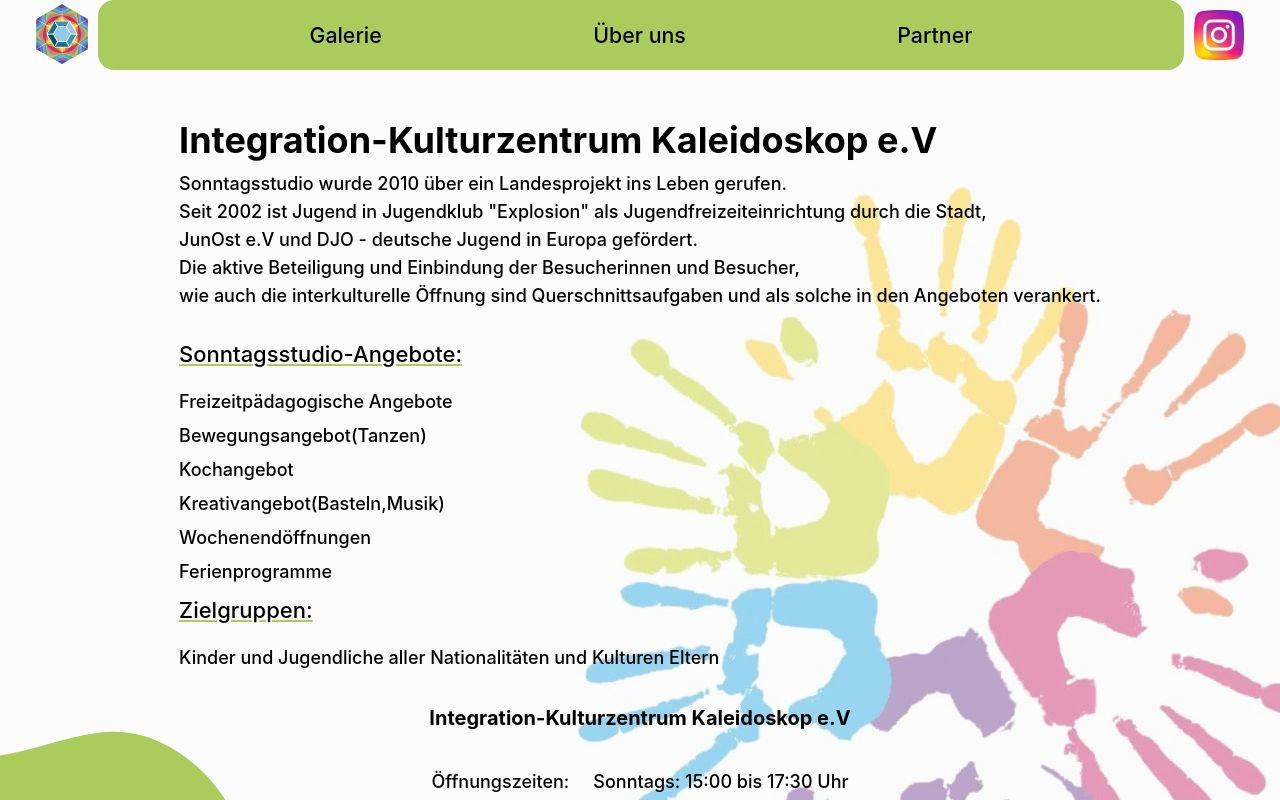
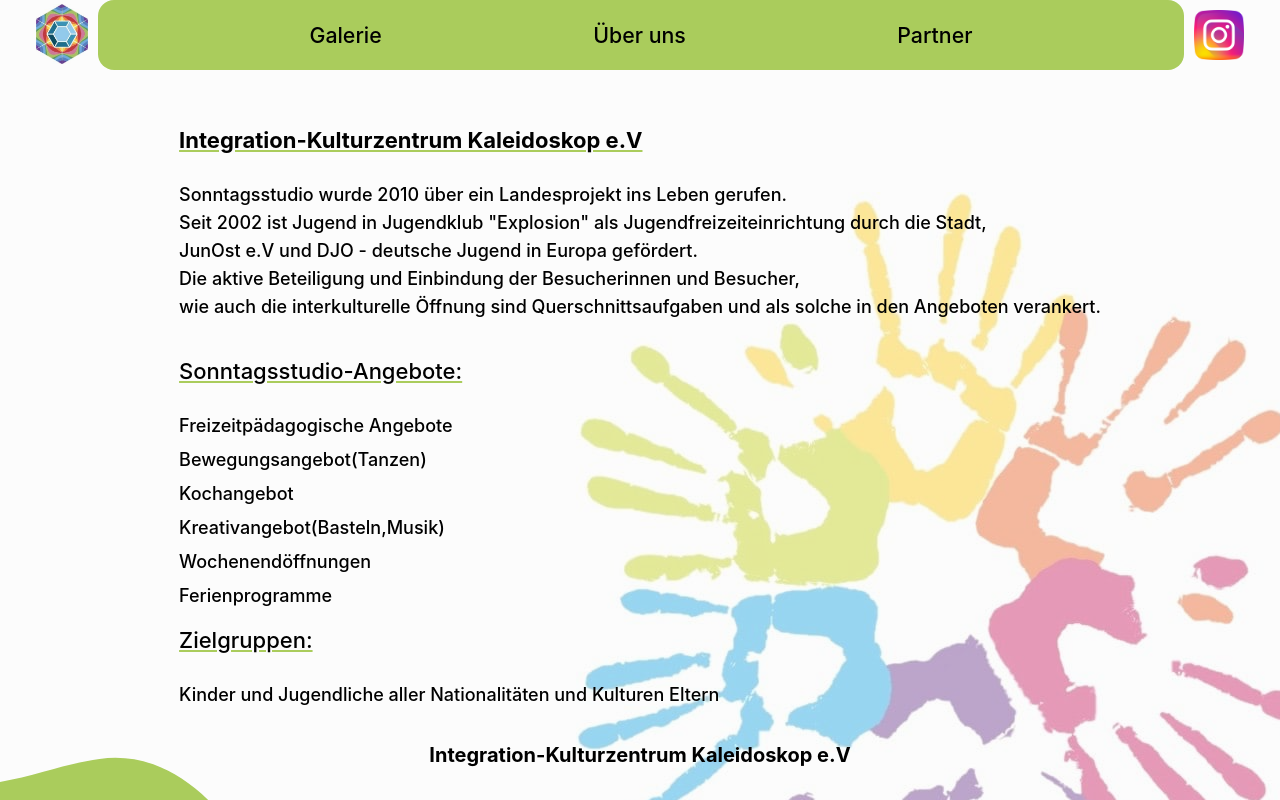
Before and after one commit to MichaelSagel/Kaleidoskop, a Nuxt app: page / in a window 1280 px wide. Shown: the top 800 px of the page. Built offline with nearby package versions, Linux system fonts and the light colour scheme.

Commit message:
kaleidoskop

```diff
--- a/assets/styles/homepage.css
+++ b/assets/styles/homepage.css
@@ -17,6 +17,7 @@
     margin-top: 18px;
     text-decoration: underline;
     text-decoration-color: #aacc5c;
+    line-height: 1.5;
 }
 
 .homepage-info-description {
--- a/pages/index.vue
+++ b/pages/index.vue
@@ -9,7 +9,7 @@
     >
 
       <h1
-        class="homepageInfo"
+        class="homepage-info"
       >
         Integration-Kulturzentrum Kaleidoskop e.V
       </h1>
```
